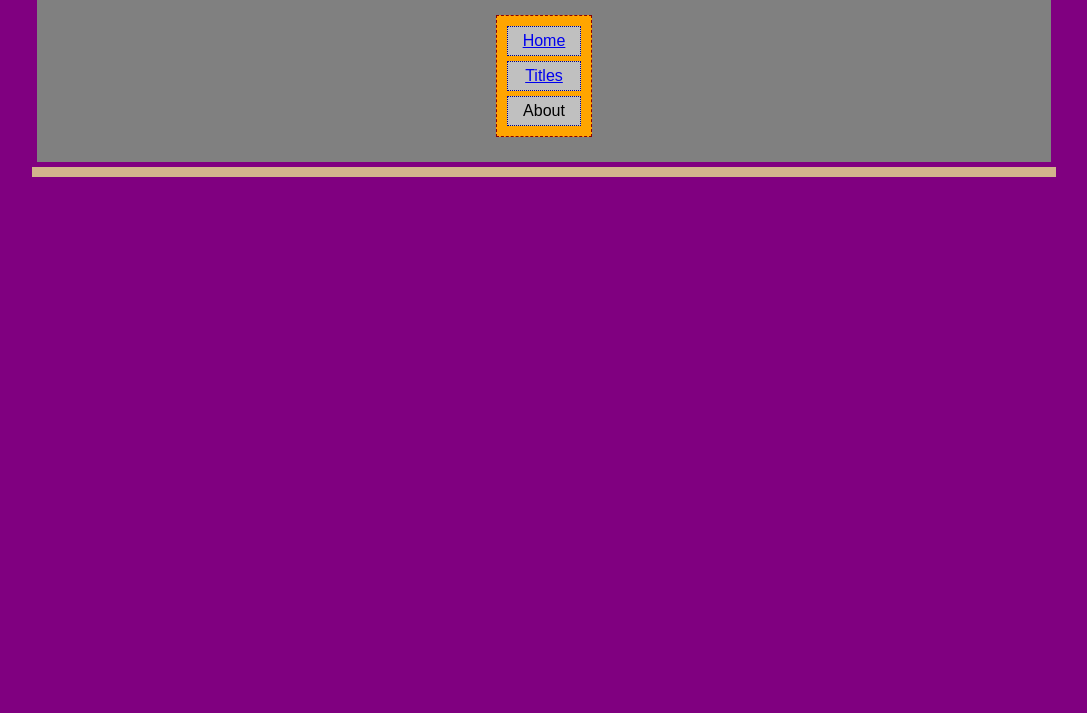
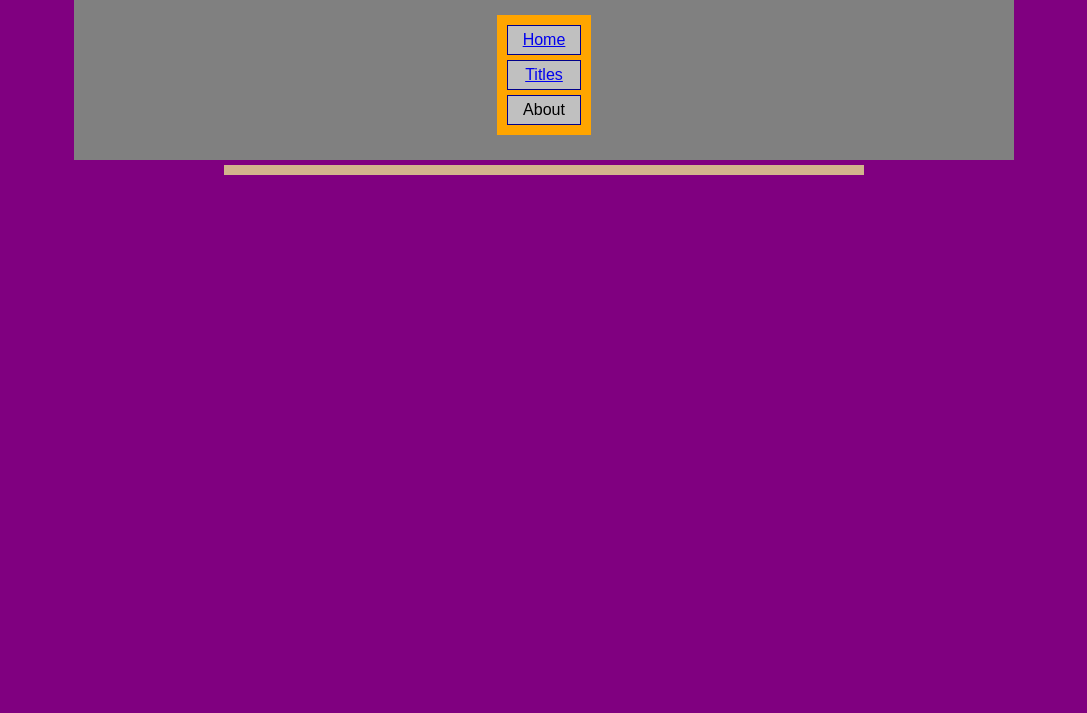
Before and after one commit to franco-ortega/fantasy-title-generator, a website with bundled scripts: page titles.html in a window 1280 px wide. Shown: the part 87-800 px from the top of the page, without its empty margins (96-1183 px from the left). Built offline with nearby package versions, Linux system fonts and the light colour scheme.

Commit message:
add initial media queries

```diff
--- a/styles/style.css
+++ b/styles/style.css
@@ -26,6 +26,7 @@ body {
 header {
     background-color: gray;
     color: black;
+    /* width: ; */
 }
 
 h1 {
@@ -39,14 +40,14 @@ ol, ul {
 
 ul {
     background-color: orange;
-    border: dashed 1px darkred;
+    /* border: dashed 1px darkred; */
     width: fit-content;
     margin: auto;
 }
 
 li {
     background-color: silver;
-    border: dotted 1px darkblue;
+    border: solid 1px darkblue;
 }
 
 p {
@@ -94,3 +95,13 @@ option {
     background-color: green;
     color: indigo;
 }
+
+@media (min-width: 500px) {
+    body {
+        width: 75vw;
+    }
+
+    main {
+        width: 50vw;
+    }
+}
--- /dev/null
+++ b/styles/titles.css
@@ -0,0 +1,10 @@
+
+@media (min-width: 500px) {
+    body {
+        width: 75vw;
+    }
+
+    main {
+        width: 50vw;
+    }
+}
--- a/titles.html
+++ b/titles.html
@@ -4,6 +4,7 @@
     <meta charset="UTF-8">
     <meta name="viewport" content="width=device-width, initial-scale=1.0">
     <link rel="stylesheet" href="styles/style.css">
+    <link rel="stylesheet" href="styles/titles.css">
     <title>Fantasy Title Generator: Titles</title>
 </head>
 <body>
```
Also changed, not shown: styles/results.css (deleted).
